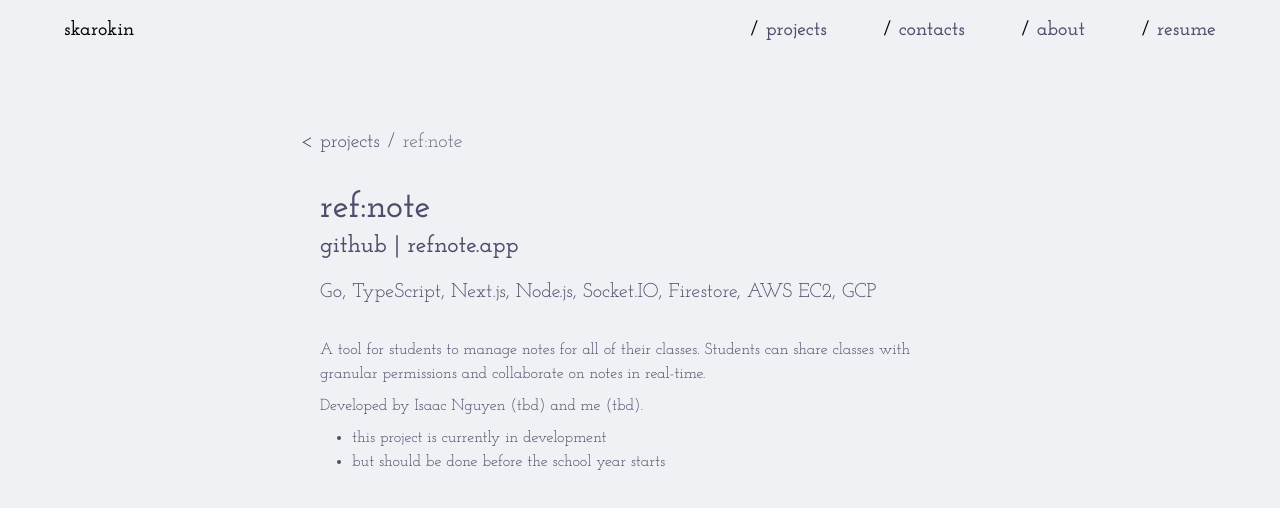
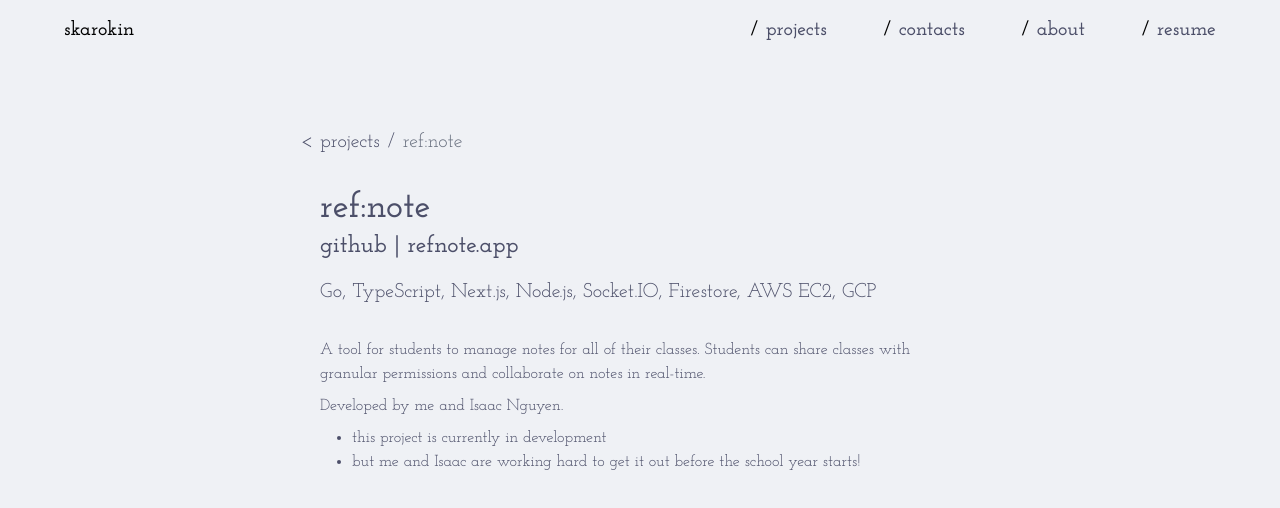
Before and after one commit to skarokin/portfolio-svelte, a SvelteKit app: page /projects/refnote in a window 1280 px wide. Shown: the top 508 px of the page. Built offline with nearby package versions, Linux system fonts and the light colour scheme; a web font is replaced by a local one.

Commit message:
update grammacy and refnote pages

```diff
--- a/src/routes/projects/+page.svelte
+++ b/src/routes/projects/+page.svelte
@@ -22,7 +22,7 @@
         websiteLink="https://refnote.app/"
         description="A Next.js note-taking app for students, focusing on class-based organization and real-time collaboration
         with Socket.IO. Uses a Go backend on Google Cloud Functions to handle data storage and granular permissions on a
-        Firestore database. Uses OAuth2 (specifically Google Sign-In) and JWT for authentication and protected routes."
+        Firestore database. Uses OAuth2 (Google Sign-In) and JWT for authentication."
     />
 
     <Card
--- a/src/routes/projects/grammaCy/+page.svelte
+++ b/src/routes/projects/grammaCy/+page.svelte
@@ -41,7 +41,7 @@
         Developed by me (library, model, rules, API, website, deployment),
         <a href="https://github.com/akuwuh" target="_blank">Isaac Nguyen</a> (library, API,
         website, deployment), and
-        <a href="https://github.com/PranshuS27" target="_blank">Pranshu Sarin</a> (library, rules, API).
+        <a href="https://github.com/PranshuS27" target="_blank">Pranshu Sarin</a> (library, rules).
     </p>
     <ul class="text-sm sm:text-base list-disc pl-4 sm:pl-8 mb-4 sm:mb-8">
         <li>
--- a/src/routes/projects/refnote/+page.svelte
+++ b/src/routes/projects/refnote/+page.svelte
@@ -34,14 +34,14 @@
         Students can share classes with granular permissions and collaborate on notes in real-time.
     </p>
     <p class="mb-2">
-        Developed by <a href="https://github.com/akuwuh" target="_blank">Isaac Nguyen</a> (tbd) and me (tbd).
+        Developed by me and <a href="https://github.com/akuwuh" target="_blank">Isaac Nguyen</a>.
     </p>
     <ul class="text-sm sm:text-base list-disc pl-4 sm:pl-8 mb-4 sm:mb-8">
         <li>
             this project is currently in development
         </li>
         <li>
-            but should be done before the school year starts
+            but me and Isaac are working hard to get it out before the school year starts!
         </li>
     </ul>
 </main>
```
